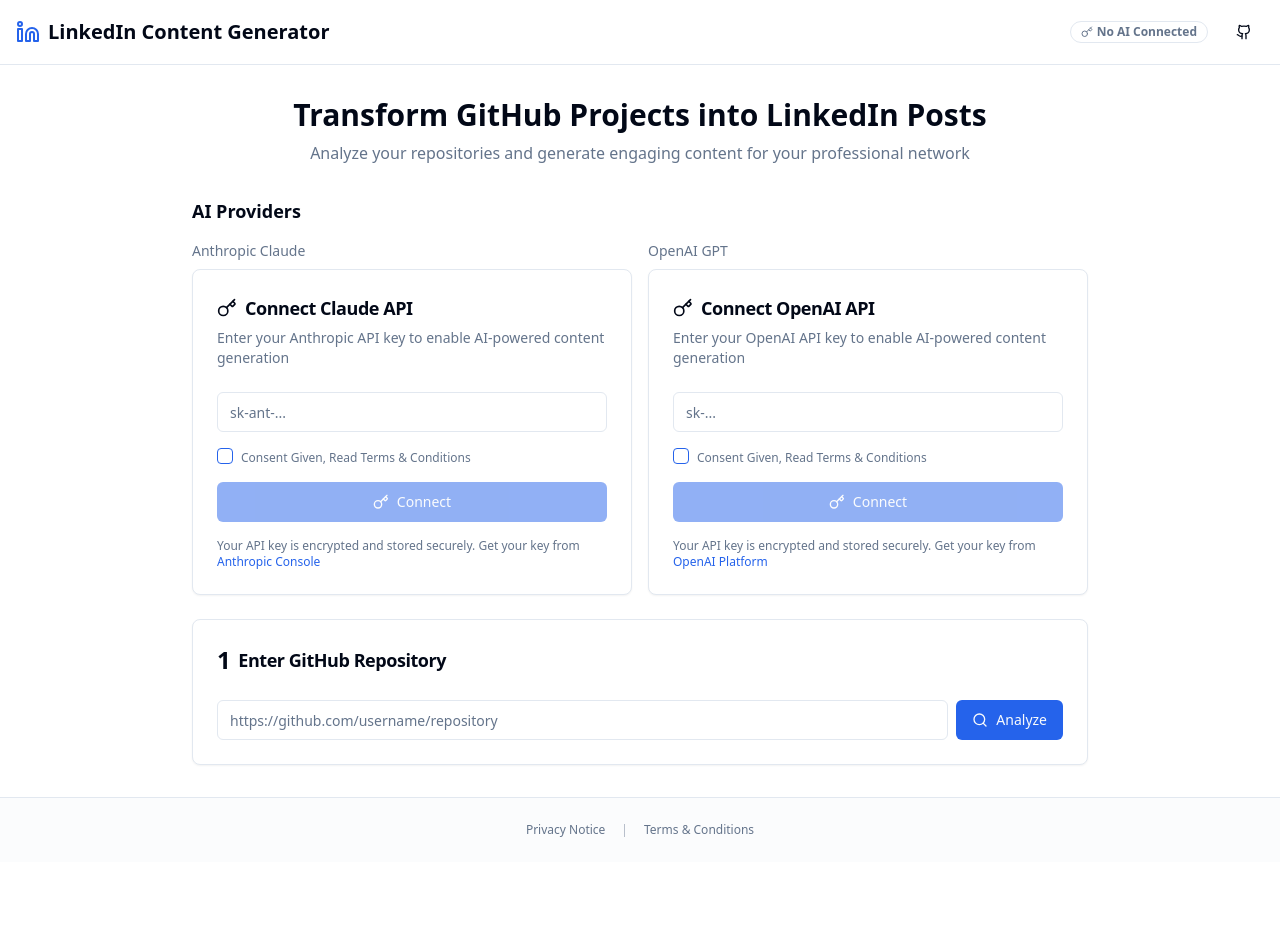
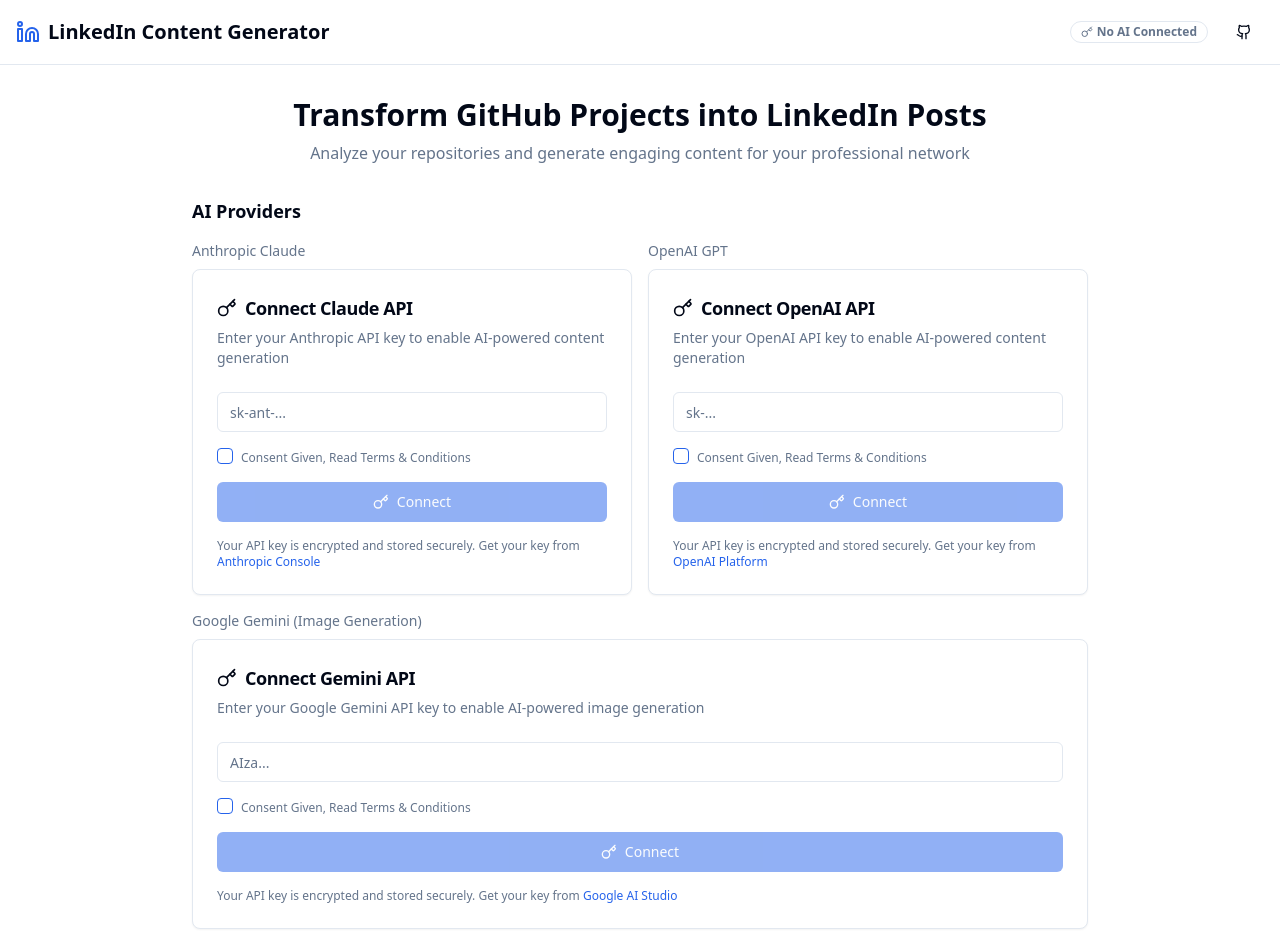
Before and after one commit to MysticHE/LA, a React (Vite) app in the folder frontend/: page / in a window 1280 px wide. Shown: the top 951 px of the page. Before the commit the page ends 862 px from the top, so only its background shows below. Built offline with nearby package versions, Linux system fonts and the light colour scheme; no server answers.

Commit message:
feat: add Gemini connection to UI

```diff
--- a/frontend/src/App.tsx
+++ b/frontend/src/App.tsx
@@ -6,6 +6,7 @@
 import { AIPostGenerator } from "@/components/posts/AIPostGenerator"
 import { ClaudeConnectionStatus } from "@/components/claude-auth/ClaudeConnectionStatus"
 import { OpenAIConnectionStatus } from "@/components/openai-auth/OpenAIConnectionStatus"
+import { GeminiConnectionStatus } from "@/components/gemini-auth/GeminiConnectionStatus"
 import { TermsModal } from "@/components/legal/TermsModal"
 import { PrivacyModal } from "@/components/legal/PrivacyModal"
 import { useAppStore } from "@/store/appStore"
@@ -40,6 +41,10 @@
               <div>
                 <p className="text-sm text-muted-foreground mb-2">OpenAI GPT</p>
                 <OpenAIConnectionStatus />
+              </div>
+              <div className="md:col-span-2">
+                <p className="text-sm text-muted-foreground mb-2">Google Gemini (Image Generation)</p>
+                <GeminiConnectionStatus />
               </div>
             </div>
           </div>
```
